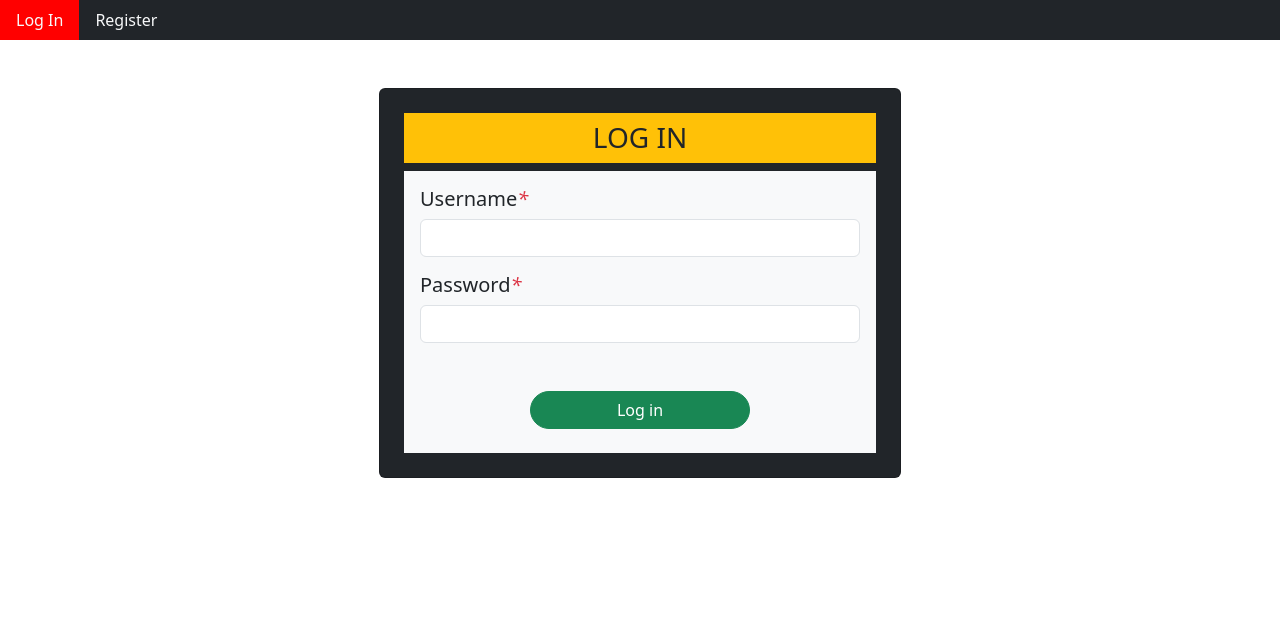
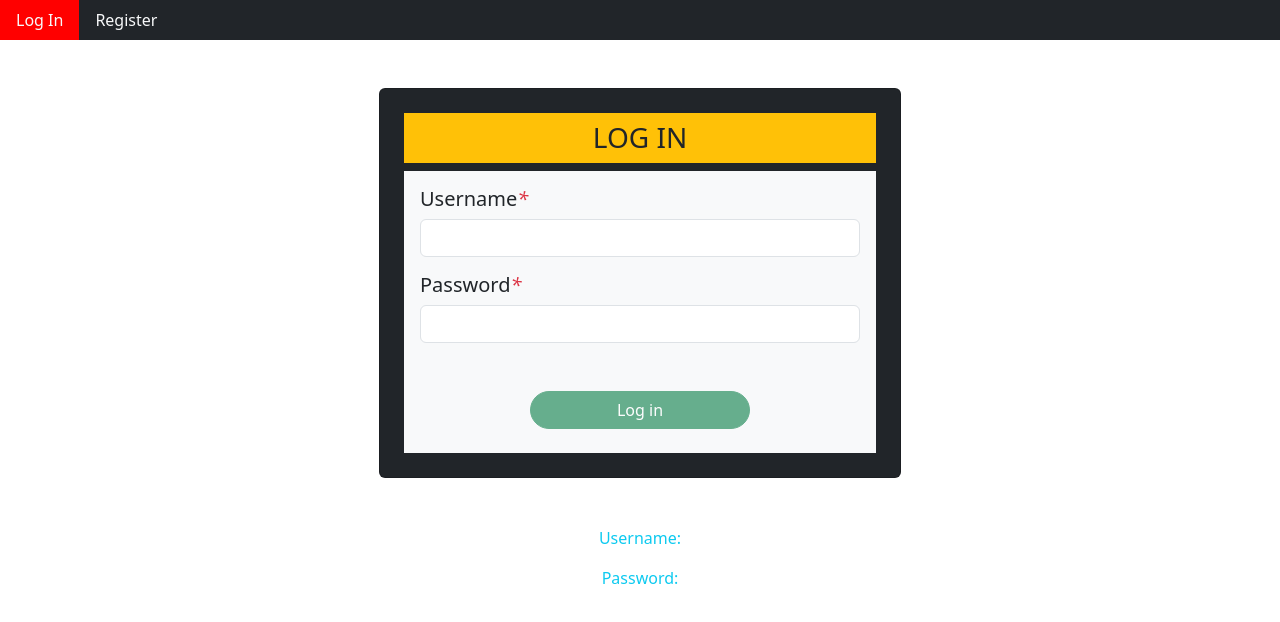
Before and after one commit to kunjal-tagline/ng-learning, an Angular app: page /login in a window 1280 px wide. Shown: the top 622 px of the page. Built offline with nearby package versions, Linux system fonts and the light colour scheme.

Commit message:
login form validation added

```diff
--- a/src/app/app-routing.module.ts
+++ b/src/app/app-routing.module.ts
@@ -12,6 +12,11 @@ const routes: Routes = [
     path: 'register',
     component: RelativeComponent,
   },
+  {
+    path: '',
+    redirectTo: '/login',
+    pathMatch: 'full',
+  },
 ];
 
 @NgModule({
--- a/src/app/tempalte-driven/tempalte-driven.component.html
+++ b/src/app/tempalte-driven/tempalte-driven.component.html
@@ -5,20 +5,43 @@
                 LOG IN
             </div>
             <div class="card-body bg-light">
-                <form>
+                <form #loginForm="ngForm" (ngSubmit)="loginFormSubmit()">
                     <div>
-                        <label for="loginusername" class="h5">Username<i class="text-danger">*</i></label>
-                        <input type="text" class="form-control">
+                        <label for="loginUsername" class="h5">Username<i class="text-danger">*</i></label>
+                        <input type="text" class="form-control" id="loginUsername" name="loginUsername" ngModel
+                            #loginUsername="ngModel" required minlength="3">
+                        <div class="text-danger" *ngIf="loginUsername.dirty && loginUsername.invalid">
+                            <div *ngIf="loginUsername.errors?.['required']">
+                                *Username is required
+                            </div>
+                            <div *ngIf="loginUsername.errors?.['minlength']">
+                                *Username must be at least 3 characters long.
+                            </div>
+                        </div>
                     </div>
                     <div class="mt-3">
                         <label for="loginpassword" class="h5">Password<i class="text-danger">*</i></label>
-                        <input type="password" class="form-control">
+                        <input type="password" class="form-control" name="loginPassword" ngModel
+                            #loginPassword="ngModel" required minlength="8">
+                        <div class="text-danger" *ngIf="loginPassword.touched && loginPassword.invalid">
+                            <div *ngIf="loginPassword.errors?.['required']">
+                                *Password is required
+                            </div>
+                            <div *ngIf="loginPassword.errors?.['minlength']">
+                                *Username must be at least 8 characters long.
+                            </div>
+                        </div>
                     </div>
                     <div class="d-flex justify-content-center mt-5 mb-2">
-                        <button class="btn btn-success w-50 rounded-pill" type="submit">Log in</button>
+                        <button class="btn btn-success w-50 rounded-pill" type="submit"
+                            [disabled]="loginForm.invalid">Log in</button>
                     </div>
                 </form>
             </div>
         </div>
+        <div class="p-5 text-center text-info">
+            <p>Username: {{loginUsers.username}}</p>
+            <p>Password: {{loginUsers.password}}</p>
+        </div>
     </div>
 </div>
--- a/src/app/tempalte-driven/tempalte-driven.component.ts
+++ b/src/app/tempalte-driven/tempalte-driven.component.ts
@@ -1,15 +1,23 @@
-import { Component, OnInit } from '@angular/core';
+import { Component, OnInit, ViewChild } from '@angular/core';
+import { NgForm } from '@angular/forms';
 
 @Component({
   selector: 'app-tempalte-driven',
   templateUrl: './tempalte-driven.component.html',
-  styleUrls: ['./tempalte-driven.component.scss']
+  styleUrls: ['./tempalte-driven.component.scss'],
 })
 export class TempalteDrivenComponent implements OnInit {
+  @ViewChild('loginForm') loginForm!: NgForm;
+  public loginUsers = {
+    username: '',
+    password: '',
+  };
+  constructor() {}
 
-  constructor() { }
+  ngOnInit(): void {}
 
-  ngOnInit(): void {
+  public loginFormSubmit() {
+    this.loginUsers.username = this.loginForm.value.loginUsername;
+    this.loginUsers.password = this.loginForm.value.loginPassword;
   }
-
 }
```
